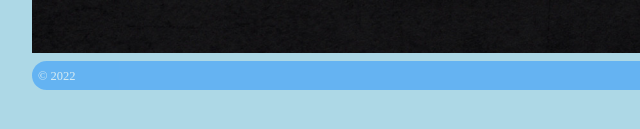
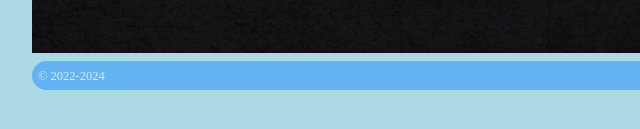
Before and after one commit to marekpistorius/xfce-nameday-plugin, a plain HTML site: page index.html in a window 1280 px wide. Shown: the part 647-776 px from the top of the page, 136-776 px from the left. Drawn offline with Linux system fonts and the light colour scheme.

Commit message:
Update index.html
Signed-off-by: Marek Pistorius <me@maniu.eu>

```diff
--- a/index.html
+++ b/index.html
@@ -22,7 +22,7 @@
 <img src="images/screenshot.png">
 </article>
 </div>
-<footer class="transparent"><small>&copy; 2022</small></footer>
+<footer class="transparent"><small>&copy; 2022-2024</small></footer>
 </div>
 </body>
 </html>
```
